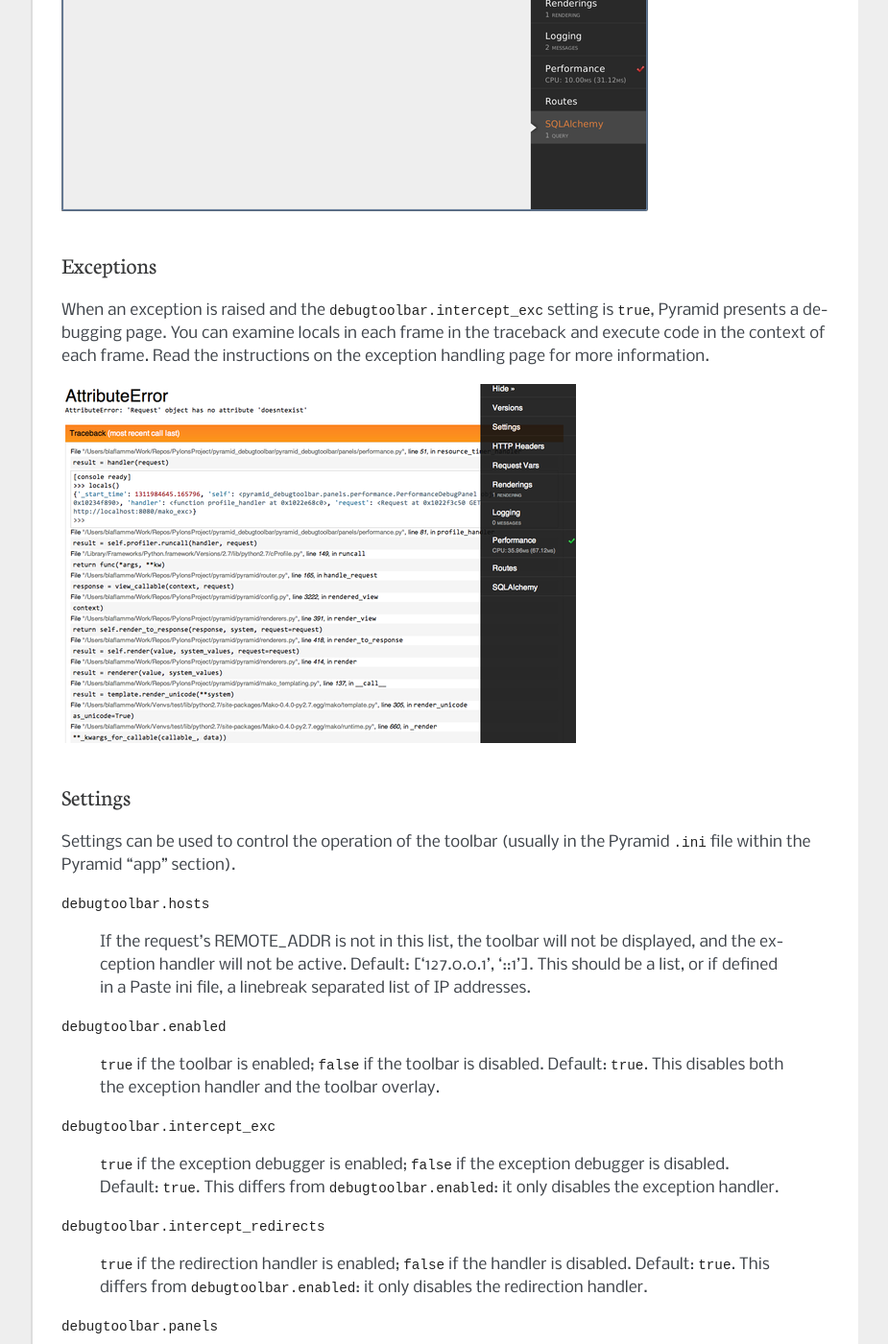
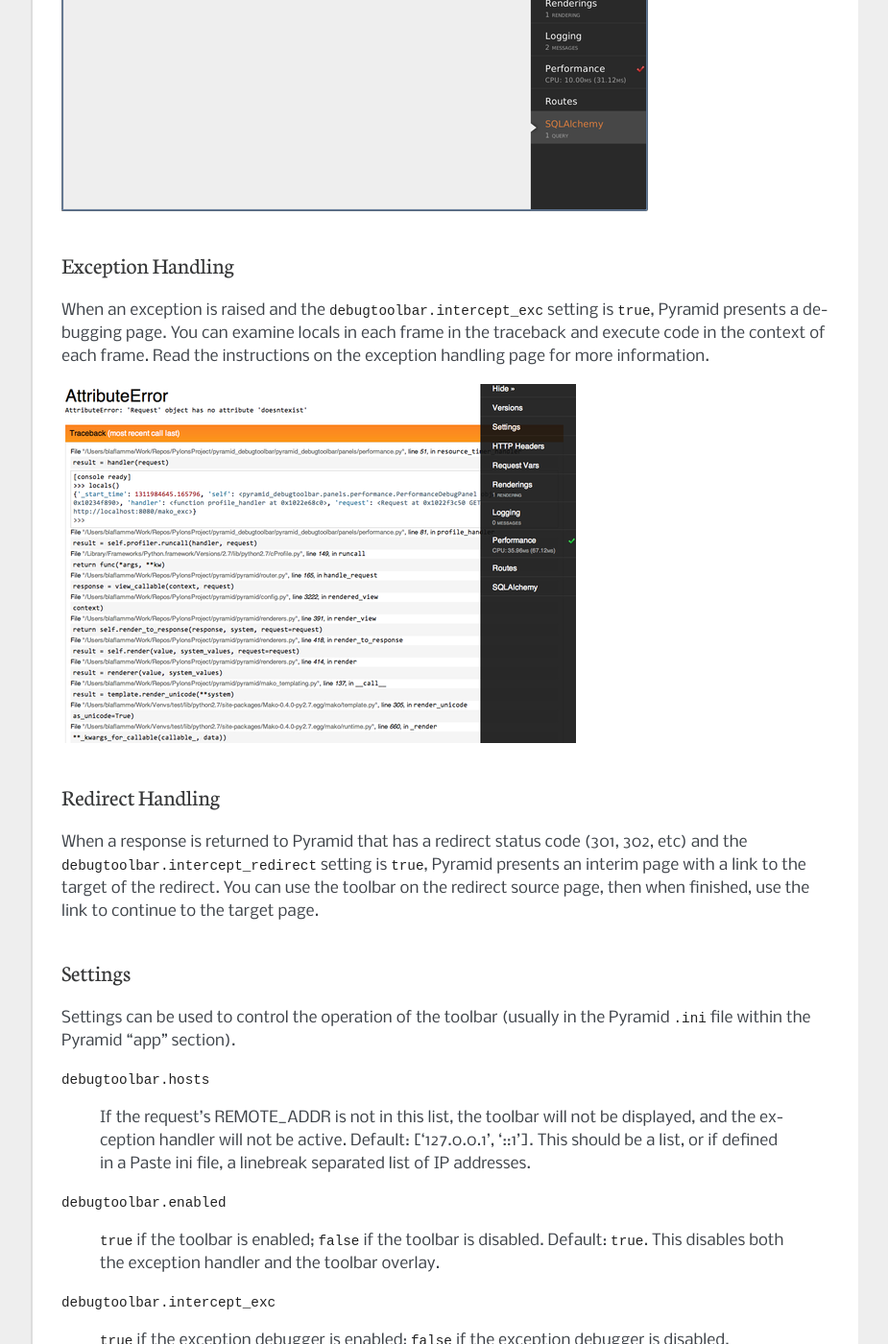
Before and after one commit to Pylons/pyramid_debugtoolbar, a Sphinx documentation site: the page built from docs/index.rst, in a window 1280 px wide and 1400 px high, scrolled down 6812 px. Shown: the whole window at 96% size, without its empty margins (198-1123 px from the left). Built offline with Sphinx 7.4.7, drawn with Linux system fonts in a browser that asks for light colours; some of the changed text lies outside the part shown.

Commit message:
explain redirect behavior

```diff
--- a/docs/index.rst
+++ b/docs/index.rst
@@ -146,8 +146,8 @@ information.
 
 .. image:: sqla.png
 
-Exceptions
-----------
+Exception Handling
+------------------
 
 When an exception is raised and the ``debugtoolbar.intercept_exc`` setting is
 ``true``, Pyramid presents a debugging page.  You can examine locals in each
@@ -155,6 +155,15 @@ frame in the traceback and execute code in the context of each frame.  Read
 the instructions on the exception handling page for more information.
 
 .. image:: exc.png
+
+Redirect Handling
+-----------------
+
+When a response is returned to Pyramid that has a redirect status code (301,
+302, etc) and the ``debugtoolbar.intercept_redirect`` setting is ``true``,
+Pyramid presents an interim page with a link to the target of the redirect.
+You can use the toolbar on the redirect source page, then when finished, use
+the link to continue to the target page.
 
 Settings
 --------
```
